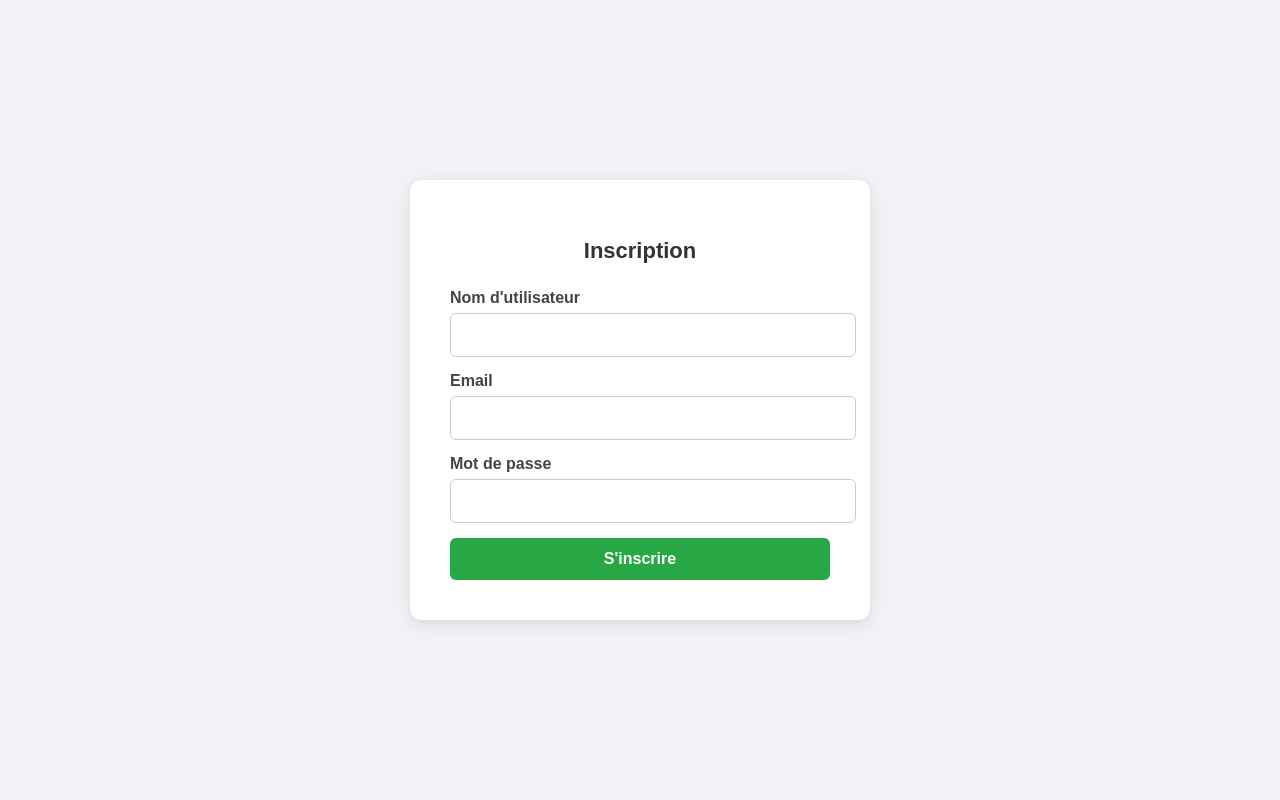
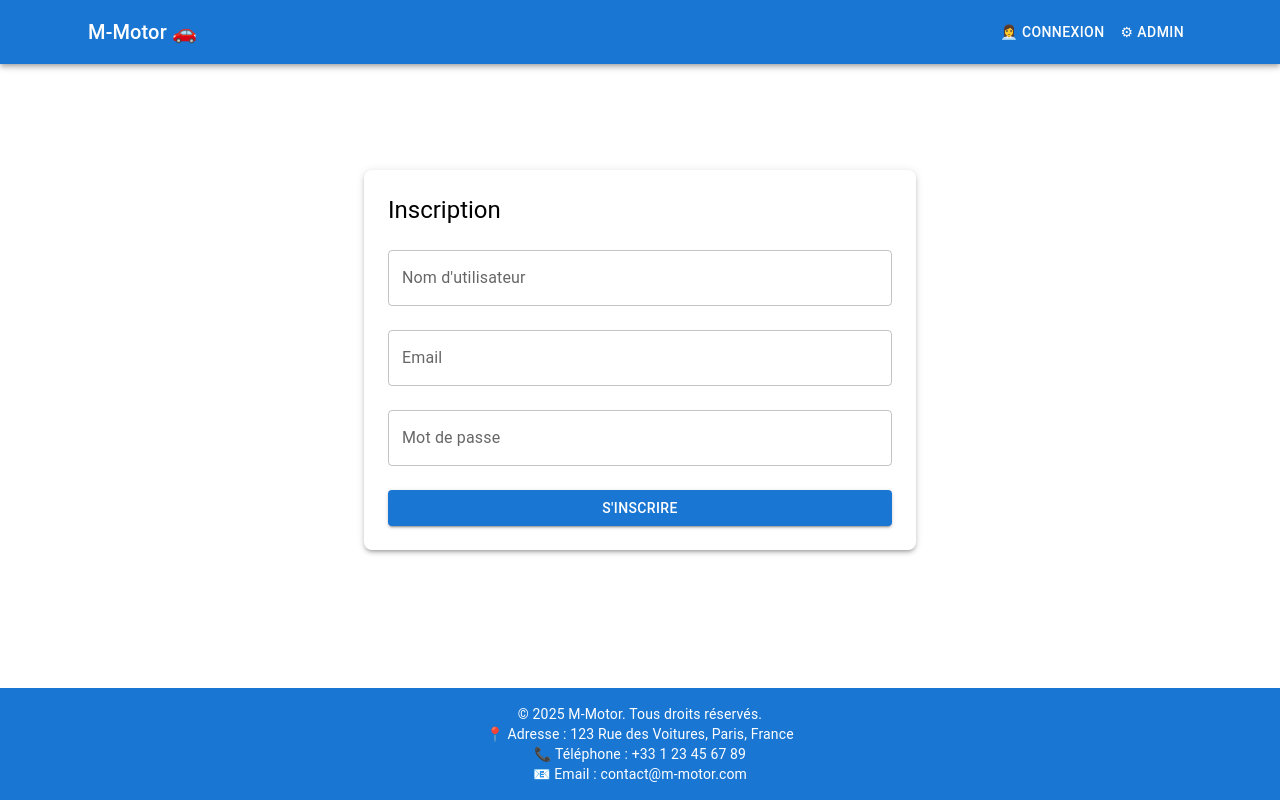
Before and after one commit to Marie-GwenaelleFahem/M-Motor-Frontend, a React (Create React App) app: page /register in a window 1280 px wide. Built offline with nearby package versions, Linux system fonts and the light colour scheme.

Commit message:
add the orderForm and refactored some stuff

```diff
--- a/src/App.js
+++ b/src/App.js
@@ -2,7 +2,7 @@ import React from "react";
 import { BrowserRouter as Router, Route, Routes } from "react-router-dom";
 import { Cars } from "./pages/Cars";
 import { Login } from "./pages/Login";
-import Register from "./pages/Register";
+import { Register } from "./pages/Register";
 import AdminPage from "./pages/AdminPage";
 import "./App.css";
 
--- /dev/null
+++ b/src/components/OrderModal.js
@@ -0,0 +1,172 @@
+import React, { useState } from "react";
+import {
+  Modal,
+  Box,
+  Button,
+  TextField,
+  Typography,
+  FormControl,
+  InputLabel,
+  Select,
+  MenuItem,
+  Checkbox,
+  FormGroup,
+  FormControlLabel,
+} from "@mui/material";
+import { useNavigate } from "react-router-dom";
+import api from "../pages/api";
+
+export const OrderModal = ({ vehicle, open, handleClose }) => {
+  const [orderType, setOrderType] = useState(
+    vehicle.rental_price ? "rental" : "purchase"
+  );
+  const [startDate, setStartDate] = useState("");
+  const [returnDate, setReturnDate] = useState("");
+  const [abonnement, setAbonnement] = useState(true);
+  const [options, setOptions] = useState({
+    insurance: false,
+    accessories: false,
+    gps: false,
+  });
+  const navigate = useNavigate();
+
+  const handleSubmit = async () => {
+    const orderData = {
+      user_id: 1,
+      vehicle_id: vehicle.id,
+      order_type: orderType,
+      status: "pending",
+      abonnement: orderType === "rental" ? abonnement : undefined,
+      options: orderType === "rental" && !abonnement ? options : undefined,
+      start_date: orderType === "rental" ? startDate : undefined,
+      return_date: orderType === "rental" ? returnDate : undefined,
+    };
+
+    try {
+      const response = await api.post("/orders", orderData);
+      console.log(response.data);
+      handleClose();
+    } catch (error) {
+      console.error("Erreur lors de la soumission de la commande", error);
+    }
+  };
+
+  return (
+    <Modal open={open} onClose={handleClose}>
+      <Box
+        sx={{
+          width: 400,
+          margin: "100px auto",
+          padding: 2,
+          backgroundColor: "white",
+        }}
+      >
+        <Typography variant="h6">
+          Créer un Dossier de {orderType === "purchase" ? "Achat" : "Location"}
+        </Typography>
+
+        <FormControl fullWidth sx={{ mb: 2 }}>
+          <InputLabel>Type de commande</InputLabel>
+          <Select
+            value={orderType}
+            onChange={(e) => setOrderType(e.target.value)}
+            label="Type de commande"
+            disabled={!vehicle.purchase_price || !vehicle.rental_price}
+          >
+            {vehicle.purchase_price && (
+              <MenuItem value="purchase">Achat</MenuItem>
+            )}
+            {vehicle.rental_price && (
+              <MenuItem value="rental">Location</MenuItem>
+            )}
+          </Select>
+        </FormControl>
+
+        {orderType === "rental" && vehicle.rental_price && (
+          <>
+            <TextField
+              fullWidth
+              label="Date de début"
+              type="datetime-local"
+              value={startDate}
+              onChange={(e) => setStartDate(e.target.value)}
+              sx={{ mb: 2 }}
+              InputLabelProps={{ shrink: true }}
+            />
+            <TextField
+              fullWidth
+              label="Date de retour"
+              type="datetime-local"
+              value={returnDate}
+              onChange={(e) => setReturnDate(e.target.value)}
+              sx={{ mb: 2 }}
+              InputLabelProps={{ shrink: true }}
+            />
+            <FormGroup>
+              <FormControlLabel
+                control={
+                  <Checkbox
+                    checked={abonnement}
+                    onChange={(e) => setAbonnement(e.target.checked)}
+                  />
+                }
+                label="Abonnement"
+              />
+            </FormGroup>
+
+            {!abonnement && (
+              <FormGroup>
+                <FormControlLabel
+                  control={
+                    <Checkbox
+                      checked={options.insurance}
+                      onChange={(e) =>
+                        setOptions({ ...options, insurance: e.target.checked })
+                      }
+                    />
+                  }
+                  label="Assurance"
+                />
+                <FormControlLabel
+                  control={
+                    <Checkbox
+                      checked={options.accessories}
+                      onChange={(e) =>
+                        setOptions({
+                          ...options,
+                          accessories: e.target.checked,
+                        })
+                      }
+                    />
+                  }
+                  label="Accessoires"
+                />
+                <FormControlLabel
+                  control={
+                    <Checkbox
+                      checked={options.gps}
+                      onChange={(e) =>
+                        setOptions({ ...options, gps: e.target.checked })
+                      }
+                    />
+                  }
+                  label="GPS"
+                />
+              </FormGroup>
+            )}
+          </>
+        )}
+
+        {orderType === "purchase" && vehicle.purchase_price && (
+          <Typography variant="body1" sx={{ mb: 2 }}>
+            Prix de l'achat : {vehicle.purchase_price}€
+          </Typography>
+        )}
+
+        <Button variant="contained" color="primary" onClick={handleSubmit}>
+          {orderType === "purchase" ? "Acheter" : "Valider Location"}
+        </Button>
+      </Box>
+    </Modal>
+  );
+};
--- a/src/pages/Cars.js
+++ b/src/pages/Cars.js
@@ -12,11 +12,14 @@ import {
 import api from "./api";
 import { Header } from "../components/Header";
 import { Footer } from "../components/Footer";
+import { OrderModal } from "../components/OrderModal";
 
 export const Cars = () => {
   const [vehicles, setVehicles] = useState([]);
   const [notification, setNotification] = useState(null);
   const [filter, setFilter] = useState("all");
+  const [modalOpen, setModalOpen] = useState(false);
+  const [selectedVehicle, setSelectedVehicle] = useState(null);
 
   useEffect(() => {
     api
@@ -30,6 +33,16 @@ export const Cars = () => {
     if (filter === "rental") return vehicle.rental_price !== null;
     return true;
   });
+
+  const openModal = (vehicle) => {
+    setSelectedVehicle(vehicle);
+    setModalOpen(true);
+  };
+
+  const handleCloseModal = () => {
+    setModalOpen(false);
+    setSelectedVehicle(null);
+  };
 
   return (
     <Box sx={{ display: "flex", flexDirection: "column", minHeight: "100vh" }}>
@@ -46,7 +59,6 @@ export const Cars = () => {
       >
         {notification && <Alert severity="error">{notification}</Alert>}
 
-        {/* Boutons de filtre */}
         <Box sx={{ display: "flex", justifyContent: "center", mb: 3 }}>
           <ButtonGroup>
             <Button
@@ -92,12 +104,27 @@ export const Cars = () => {
                     Location: {vehicle.rental_price}€
                   </Typography>
                 )}
+                <Button
+                  variant="contained"
+                  color="primary"
+                  onClick={() => openModal(vehicle)}
+                >
+                  Créer Dossier
+                </Button>
               </CardContent>
             </Card>
           ))}
         </Box>
       </Container>
 
+      {selectedVehicle && (
+        <OrderModal
+          vehicle={selectedVehicle}
+          open={modalOpen}
+          handleClose={handleCloseModal}
+        />
+      )}
+
       <Footer />
     </Box>
   );
--- a/src/pages/Register.js
+++ b/src/pages/Register.js
@@ -1,9 +1,22 @@
 import React, { useState } from "react";
 import api from "./api";
-import "../App.css";
+import { Header } from "../components/Header";
+import { Footer } from "../components/Footer";
+import {
+  Container,
+  Box,
+  TextField,
+  Button,
+  Typography,
+  Alert,
+} from "@mui/material";
 
-const Register = () => {
-  const [formData, setFormData] = useState({ username: "", email: "", password: "" });
+export const Register = () => {
+  const [formData, setFormData] = useState({
+    username: "",
+    email: "",
+    password: "",
+  });
   const [message, setMessage] = useState("");
 
   const handleChange = (e) => {
@@ -21,26 +34,74 @@ const Register = () => {
   };
 
   return (
-    <div className="auth-container">
-      <div className="auth-box">
-        <h2>Inscription</h2>
-        <div className="input-group">
-          <label>Nom d'utilisateur</label>
-          <input type="text" name="username" value={formData.username} onChange={handleChange} />
-        </div>
-        <div className="input-group">
-          <label>Email</label>
-          <input type="email" name="email" value={formData.email} onChange={handleChange} />
-        </div>
-        <div className="input-group">
-          <label>Mot de passe</label>
-          <input type="password" name="password" value={formData.password} onChange={handleChange} />
-        </div>
-        <button className="btn btn-register" onClick={handleRegister}>S'inscrire</button>
-        {message && <p className="message">{message}</p>}
-      </div>
-    </div>
+    <Box sx={{ display: "flex", flexDirection: "column", minHeight: "100vh" }}>
+      <Header />
+      <Container
+        maxWidth="sm"
+        sx={{
+          flexGrow: 1,
+          display: "flex",
+          flexDirection: "column",
+          justifyContent: "center",
+        }}
+      >
+        <Box
+          sx={{
+            p: 3,
+            boxShadow: 3,
+            borderRadius: 2,
+            bgcolor: "background.paper",
+          }}
+        >
+          <Typography variant="h5" gutterBottom>
+            Inscription
+          </Typography>
+          <TextField
+            fullWidth
+            label="Nom d'utilisateur"
+            name="username"
+            value={formData.username}
+            onChange={handleChange}
+            margin="normal"
+          />
+          <TextField
+            fullWidth
+            label="Email"
+            name="email"
+            type="email"
+            value={formData.email}
+            onChange={handleChange}
+            margin="normal"
+          />
+          <TextField
+            fullWidth
+            label="Mot de passe"
+            name="password"
+            type="password"
+            value={formData.password}
+            onChange={handleChange}
+            margin="normal"
+          />
+          <Button
+            fullWidth
+            variant="contained"
+            color="primary"
+            onClick={handleRegister}
+            sx={{ mt: 2 }}
+          >
+            S'inscrire
+          </Button>
+          {message && (
+            <Alert
+              severity={message.includes("réussie") ? "success" : "error"}
+              sx={{ mt: 2 }}
+            >
+              {message}
+            </Alert>
+          )}
+        </Box>
+      </Container>
+      <Footer sx={{ marginTop: "auto" }} />
+    </Box>
   );
 };
-
-export default Register;
```
